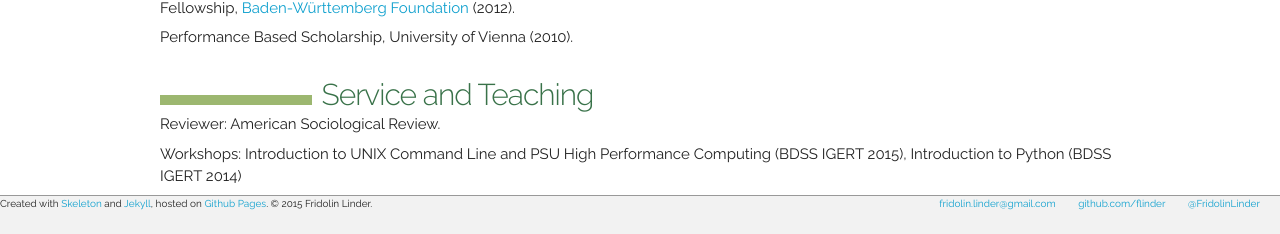
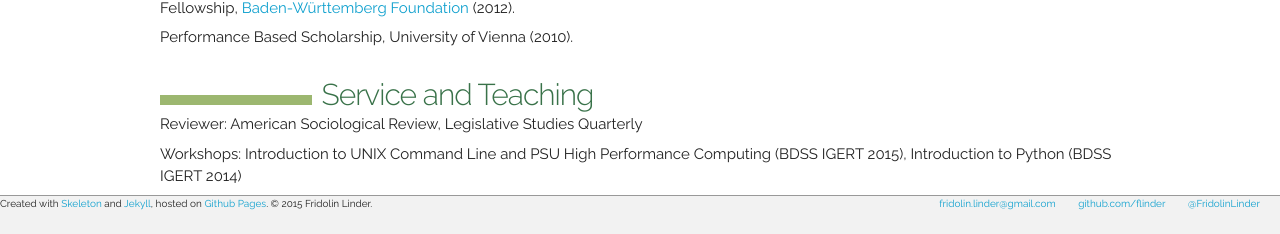
Before and after one commit to flinder/flinder.github.io, a Jekyll site: the page built from cv/index.html, in a window 1280 px wide. Shown: the part 1873-2107 px from the top of the page. Built offline with Jekyll 4.4.1, drawn with Linux system fonts in a browser that asks for light colours.

Commit message:
added journal to reviewer in cv

```diff
--- a/cv/index.html
+++ b/cv/index.html
@@ -78,7 +78,7 @@ title: Curriculum Vitae
 <p>Fellowship, <a href="http://www.bw-stipendium.de/en/home.html">Baden-Württemberg Foundation</a> (2012).</p>
 <p>Performance Based Scholarship, University of Vienna (2010).</p>
 <h2 id="service-and-teaching">Service and Teaching</h2>
-<p>Reviewer: American Sociological Review.</p>
+<p>Reviewer: American Sociological Review, Legislative Studies Quarterly</p>
 <p>Workshops: Introduction to UNIX Command Line and PSU High Performance Computing (BDSS IGERT 2015), Introduction to Python (BDSS IGERT 2014)</p>
 </div>
 </body>
```
Also changed, not shown: cv/cv.md (+1 -1 lines), 1 other file.
